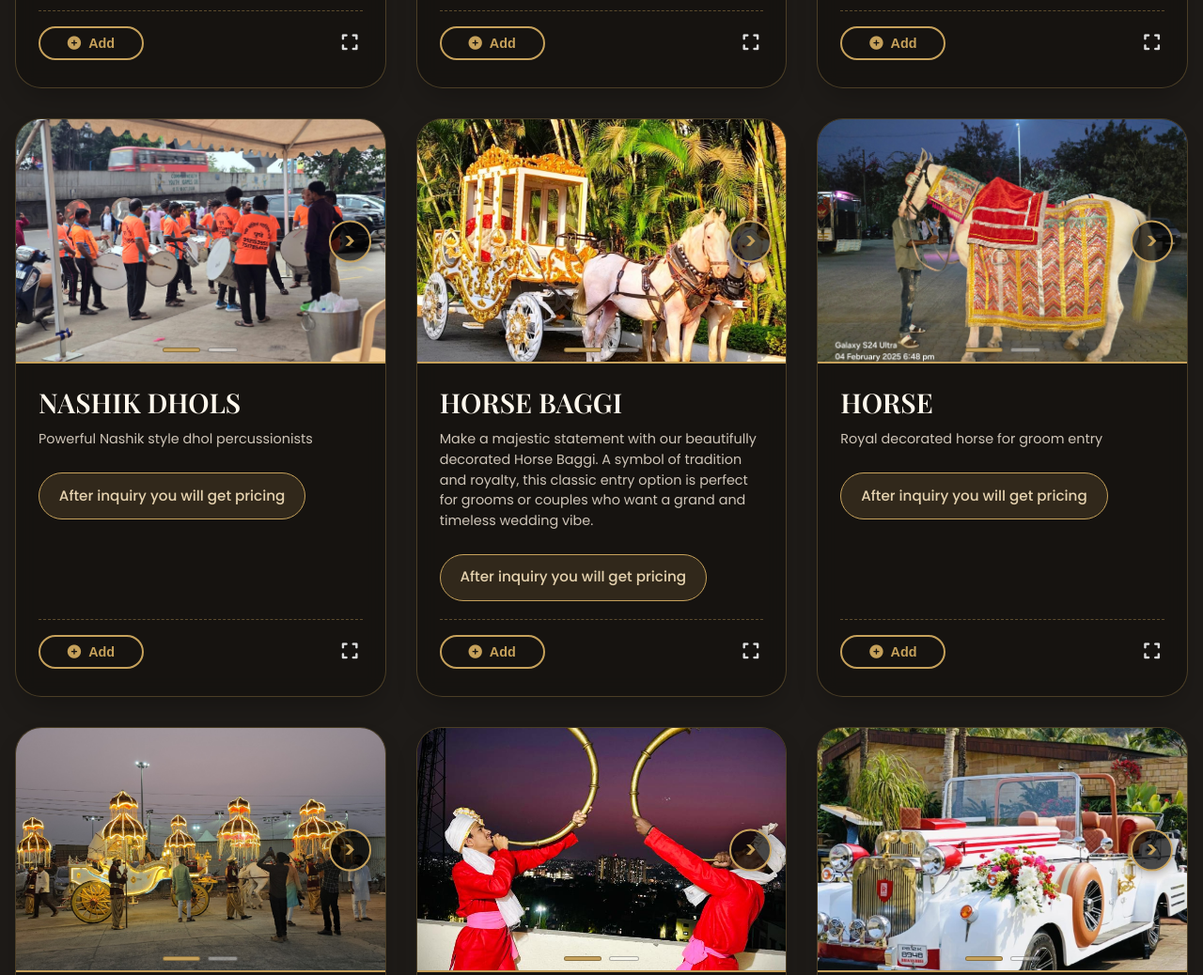
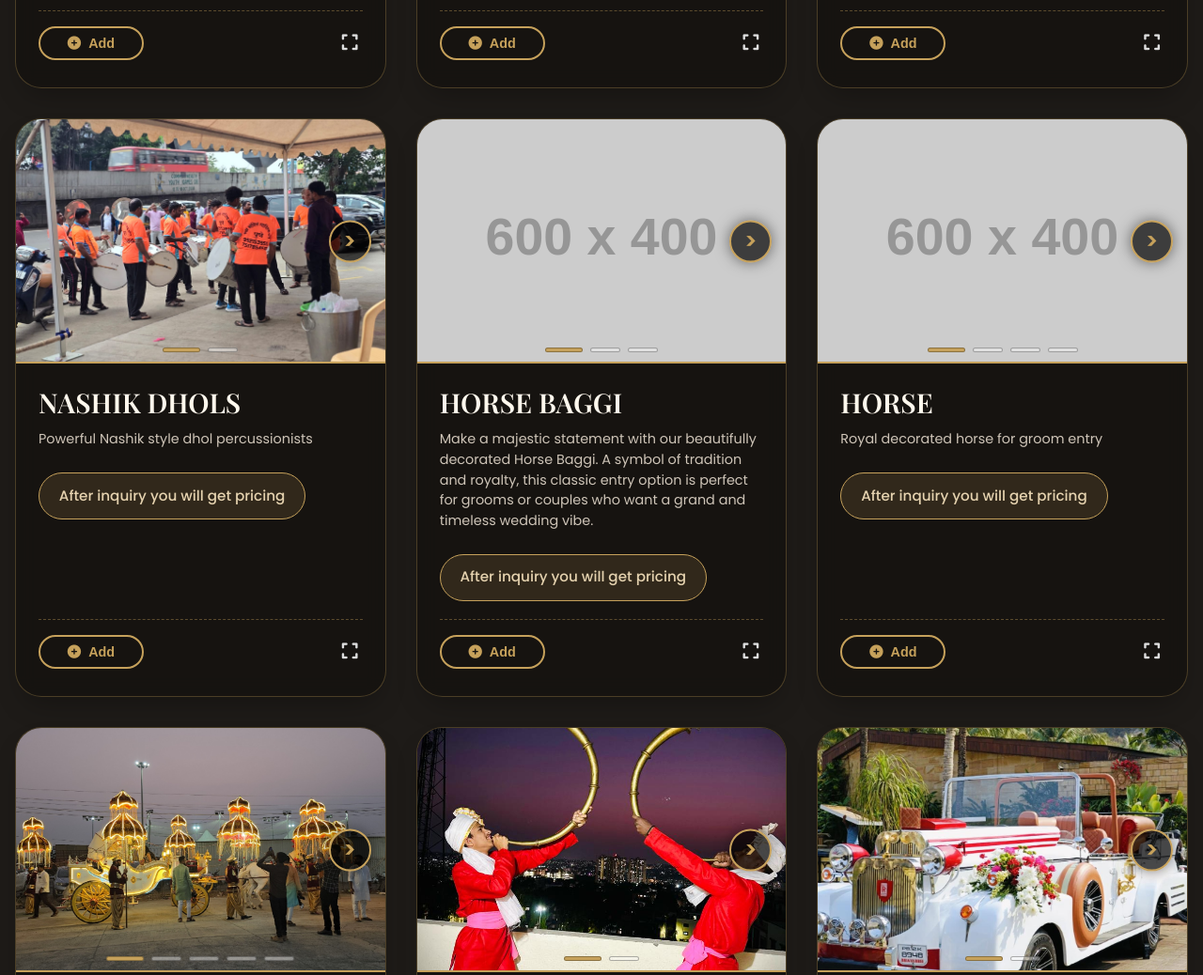
Before and after one commit to MenuSpeak/Swar-Sangeet-Brass-Band-and-Event, a plain HTML site: page index.html in a window 1280 px wide. Shown: the part 1520-2558 px from the top of the page at 94% size. Drawn offline with nearby package versions, Linux system fonts and the light colour scheme; placeholder pictures from the web are drawn by us.

Commit message:
Update index.html

```diff
--- a/index.html
+++ b/index.html
@@ -819,9 +819,9 @@ const servicesData = [
   { cat:"Wedding Services", name:"BARAAT ON WHEELS", desc:"Make your baraat truly stand out with our signature Baarat on Wheels. A unique concept where your procession rides in style, blending tradition with modern luxury.", price:null, images:["img/baraatonwheel1.jpeg", "img/baraat_wheels1.jpeg","img/baraat_wheels2.jpeg"] },
   { cat:"Wedding Services", name:"PANJABI DHOLS", desc:"High-energy Punjabi dhol players for baraat", price:null, images:["img/dhol1.jpeg","img/dhol1.jpeg"] },
   { cat:"Wedding Services", name:"NASHIK DHOLS", desc:"Powerful Nashik style dhol percussionists", price:null, images:["img/nashik_dhol1.jpeg","img/nashik_dhol2.jpeg"] },
-  { cat:"Wedding Services", name:"HORSE BAGGI", desc:"Make a majestic statement with our beautifully decorated Horse Baggi. A symbol of tradition and royalty, this classic entry option is perfect for grooms or couples who want a grand and timeless wedding vibe.", price:null, images:["img/horse_baggi1.jpeg","img/horse_baggi2.jpeg"] },
-  { cat:"Wedding Services", name:"HORSE", desc:"Royal decorated horse for groom entry", price:null, images:["img/horse1.jpeg","img/horse2.jpeg"] },
-  { cat:"Wedding Services", name:"LIGHT UMBRELLA", desc:"Step into your wedding like royalty with our premium Vintage Cars. Classic, elegant, and timeless – these cars add a touch of luxury to your grand entry or couple ride.", price:null, images:["img/light_umbrella1.jpeg","img/light_umbrella2.jpeg"] },
+  { cat:"Wedding Services", name:"HORSE BAGGI", desc:"Make a majestic statement with our beautifully decorated Horse Baggi. A symbol of tradition and royalty, this classic entry option is perfect for grooms or couples who want a grand and timeless wedding vibe.", price:null, images:["img/horse_baggi3.jpeg", "img/horse_baggi1.jpeg", "img/horse_baggi2.jpeg"] },
+  { cat:"Wedding Services", name:"HORSE", desc:"Royal decorated horse for groom entry", price:null, images:["img/horse3.jpeg", "img/horse1.jpeg","img/horse2.jpeg", "img/horse4.jpeg"] },
+  { cat:"Wedding Services", name:"LIGHT UMBRELLA", desc:"Step into your wedding like royalty with our premium Vintage Cars. Classic, elegant, and timeless – these cars add a touch of luxury to your grand entry or couple ride.", price:null, images:["img/light_umbrella1.jpeg","img/horse_baggi3.jpeg", "img/light_umbrella2.jpeg", "img/light_umbrella4.jpeg", "img/light_umbrella5.jpeg"] },
   { cat:"Wedding Services", name:"TUTARI PLAYER", desc:"Traditional shehnai/tutari player for auspicious entry", price:null, images:["img/tutari1.jpeg","img/tutari2.jpeg"] },
   { cat:"Wedding Services", name:"VINTAGE CAR", desc:"Step into your wedding like royalty with our premium Vintage Cars. Classic, elegant, and timeless – these cars add a touch of luxury to your grand entry or couple ride.", price:null, images:["img/vintage_car1.jpeg","img/vintage_car1.jpeg"] },
   { cat:"Wedding Services", name:"HALGI GROUP", desc:"Traditional halgi (small drum) players group", price:null, images:["img/halgi1.jpeg","img/halgi2.jpeg"] }
```
